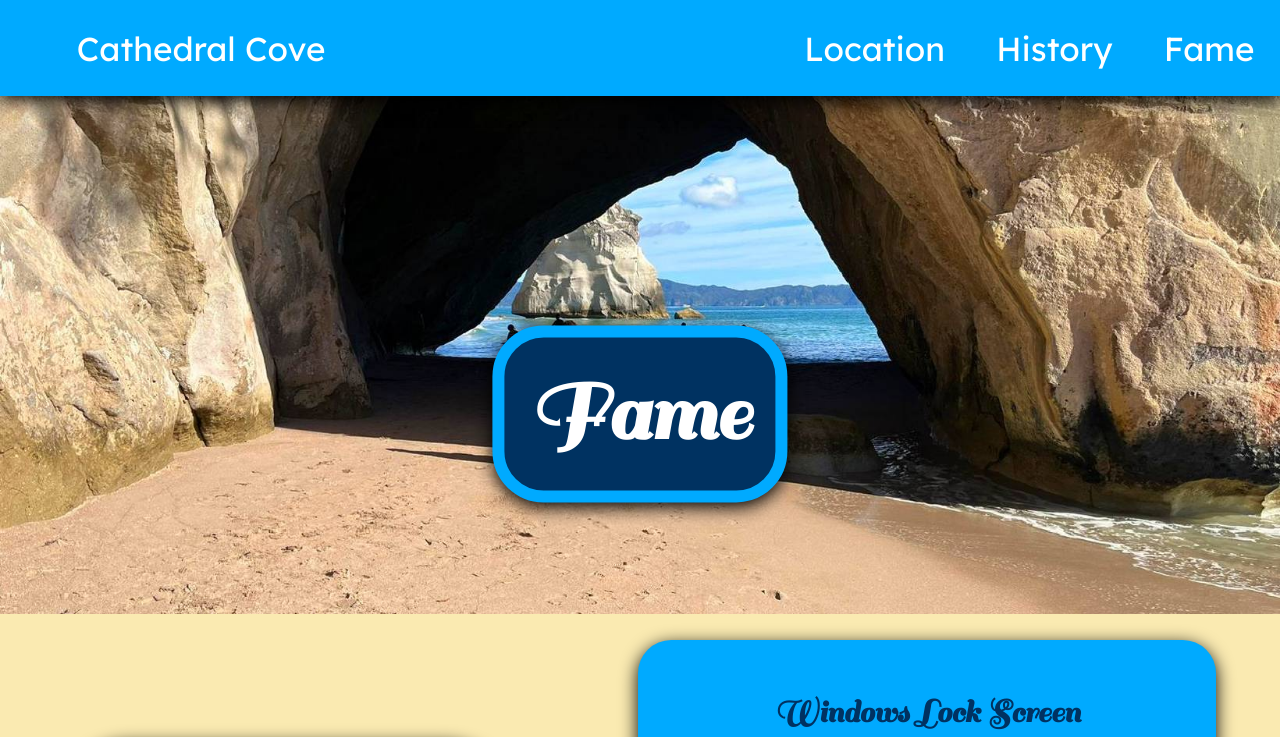
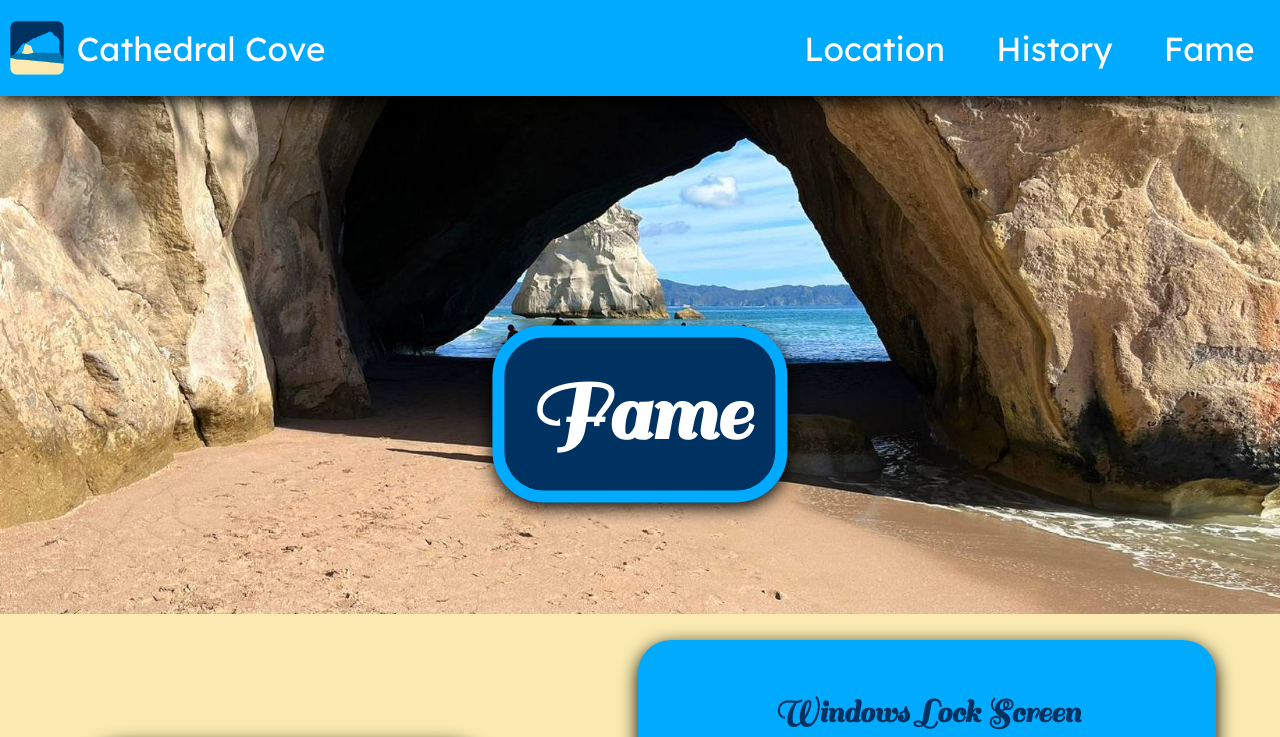
Before and after one commit to BitBoyTD/cathedralCove, a plain HTML site: page fame.html in a window 1280 px wide. Shown: the top 737 px of the page. Drawn offline with Linux system fonts and the light colour scheme.

Commit message:
Add files via upload

```diff
--- a/fame.html
+++ b/fame.html
@@ -7,6 +7,7 @@
     </head>
     <body>
         <nav>
+            <img src="images/Cathedral Cove Logo.png" class="navLogo">
             <a class="navLink navLeft" href="index.html">Cathedral Cove</a>
             <a class="navLink" href="location.html">Location</a>
             <a class="navLink" href="history.html">History</a>
```
Also changed, not shown: history.html (+1 -0 lines), location.html (+1 -0 lines).
